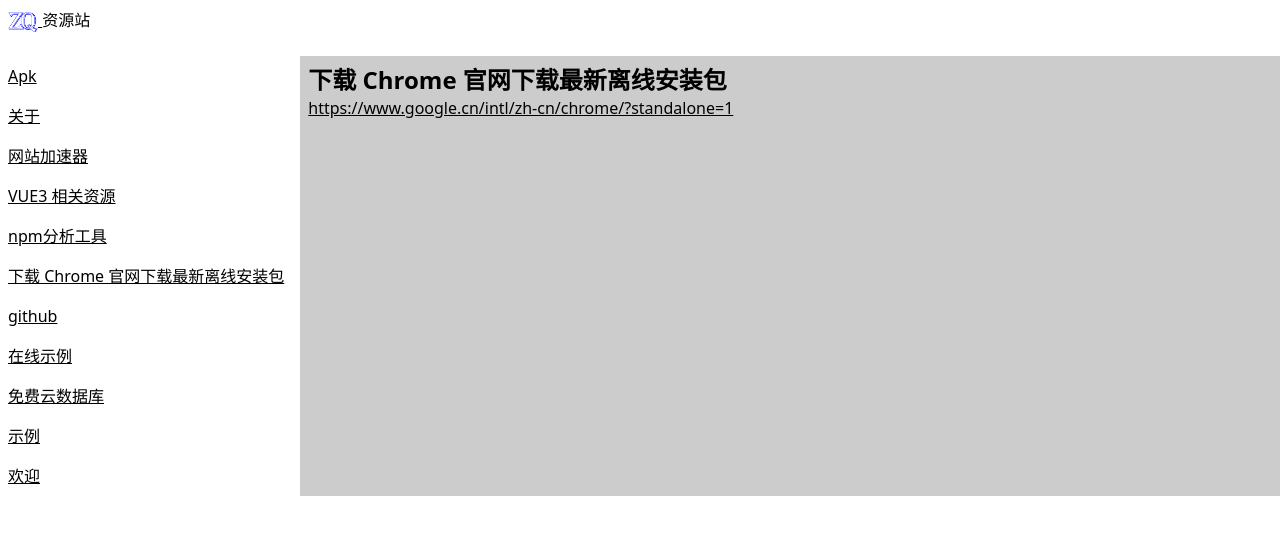
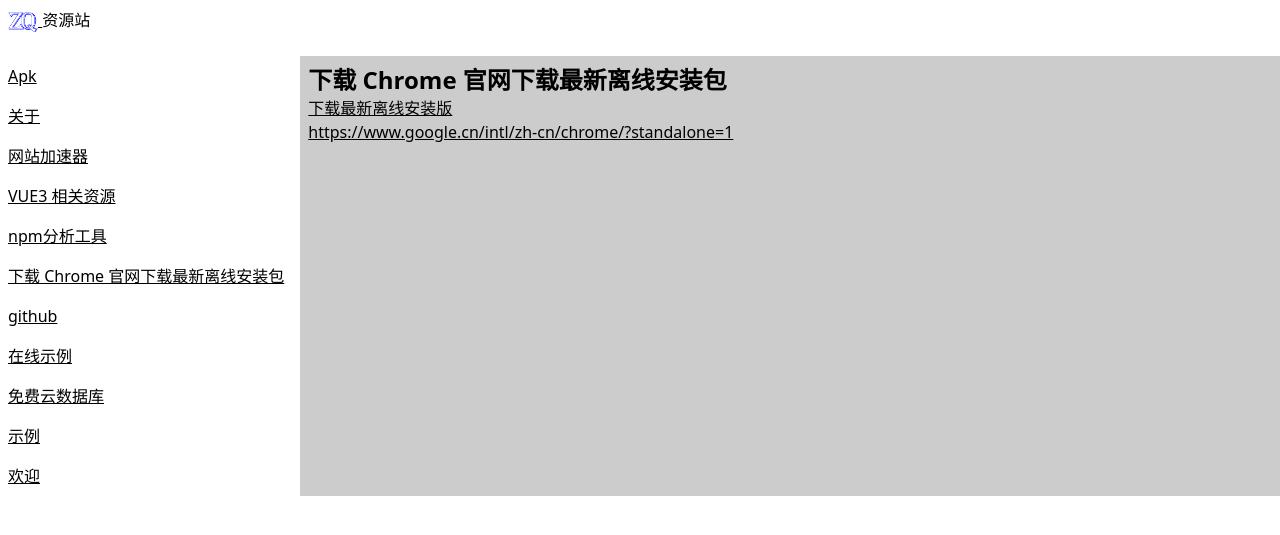
Before and after one commit to oft/oft.github.io, a Jekyll site: the page built from _posts/2022-07-08-Chrome download.md, in a window 1280 px wide. Shown: the top 535 px of the page. Built offline with Jekyll 4.4.1, drawn with Linux system fonts in a browser that asks for light colours; nearby versions of some CDN libraries.

Commit message:
Update 2022-07-08-Chrome download.md

```diff
--- a/_posts/2022-07-08-Chrome download.md
+++ b/_posts/2022-07-08-Chrome download.md
@@ -8,4 +8,7 @@ tags: XXX BBB
 
 # 下载 Chrome 官网下载最新离线安装包
 
+
+[下载最新离线安装版]([https://www.google.cn/intl/zh-cn/chrome/?standalone=1](https://dl.google.com/tag/s/appguid%3D%7B8A69D345-D564-463C-AFF1-A69D9E530F96%7D%26iid%3D%7B77CCCA8B-F59C-E570-E701-E2575690F29C%7D%26lang%3Dzh-CN%26browser%3D3%26usagestats%3D0%26appname%3DGoogle%2520Chrome%26needsadmin%3Dprefers%26ap%3Dx64-stable-statsdef_1%26installdataindex%3Dempty/chrome/install/ChromeStandaloneSetup64.exe))
+
 [https://www.google.cn/intl/zh-cn/chrome/?standalone=1](https://www.google.cn/intl/zh-cn/chrome/?standalone=1)
```
